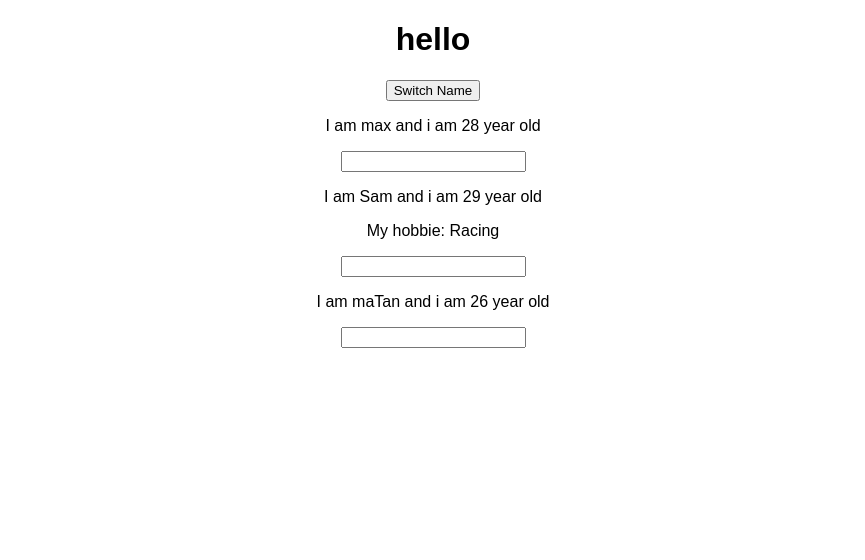
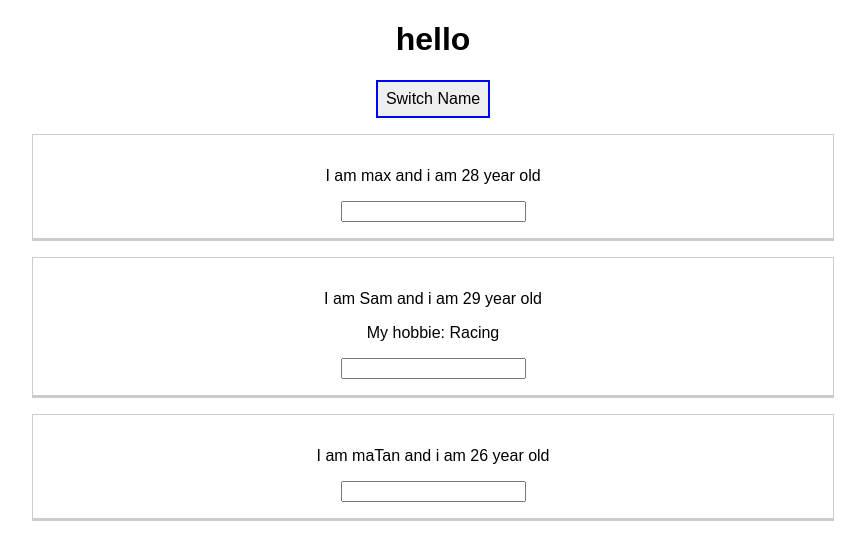
Before and after one commit to asharma102/react-complte-guide, a React (Create React App) app: page / in a window 1280 px wide. Shown: the top 560 px of the page, without its empty margins (207-1072 px from the left). Built offline with nearby package versions, Linux system fonts and the light colour scheme.

Commit message:
adding style with stylesheet and working with inline style

```diff
--- a/src/App.js
+++ b/src/App.js
@@ -40,11 +40,18 @@
         ]
       })
     }
+    const style = {
+      backgroudColor: 'white',
+      font: 'inherit',
+      border: '2px solid blue',
+      padding: '8px'
+    }
 
     return (
+
       <div className="App">
         <h1>hello</h1>
-        <button onClick={()=>switchNameHandler('abhi')} >Switch Name</button>
+        <button style={style} onClick={()=>switchNameHandler('abhi')} >Switch Name</button>
         <Person
         name={personsState.person[0].name}
         age={personsState.person[0].age}
--- /dev/null
+++ b/src/Person/Person.css
@@ -0,0 +1,8 @@
+.Person {
+    width: 60%;
+    margin: 16px auto;
+    border: 1px solid #ccc;
+    border-bottom: 3px solid #ccc;
+    padding: 16px;
+    text-align: center;
+}
--- a/src/Person/Person.js
+++ b/src/Person/Person.js
@@ -1,9 +1,10 @@
 import React from 'react';
+import './Person.css';
 //import react-dom from 'react-dom'
 
 const person = (props) => {
     return (
-        <div>
+        <div className="Person">
             <p onClick={props.click}>I am {props.name}  and i am {props.age} year old</p>
             <p>{props.children}</p>
             <input type="text" onChange = {props.changed}/>
```
